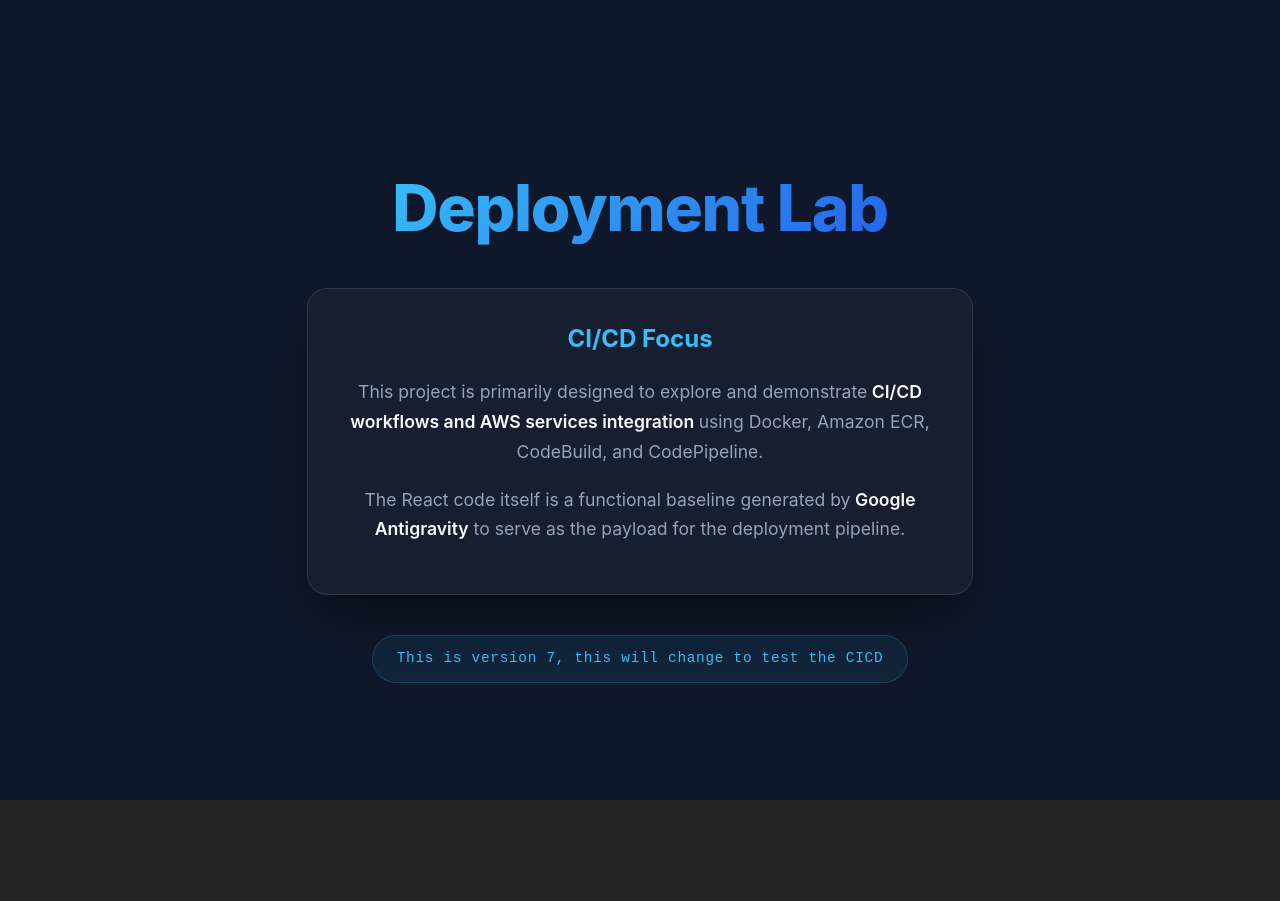
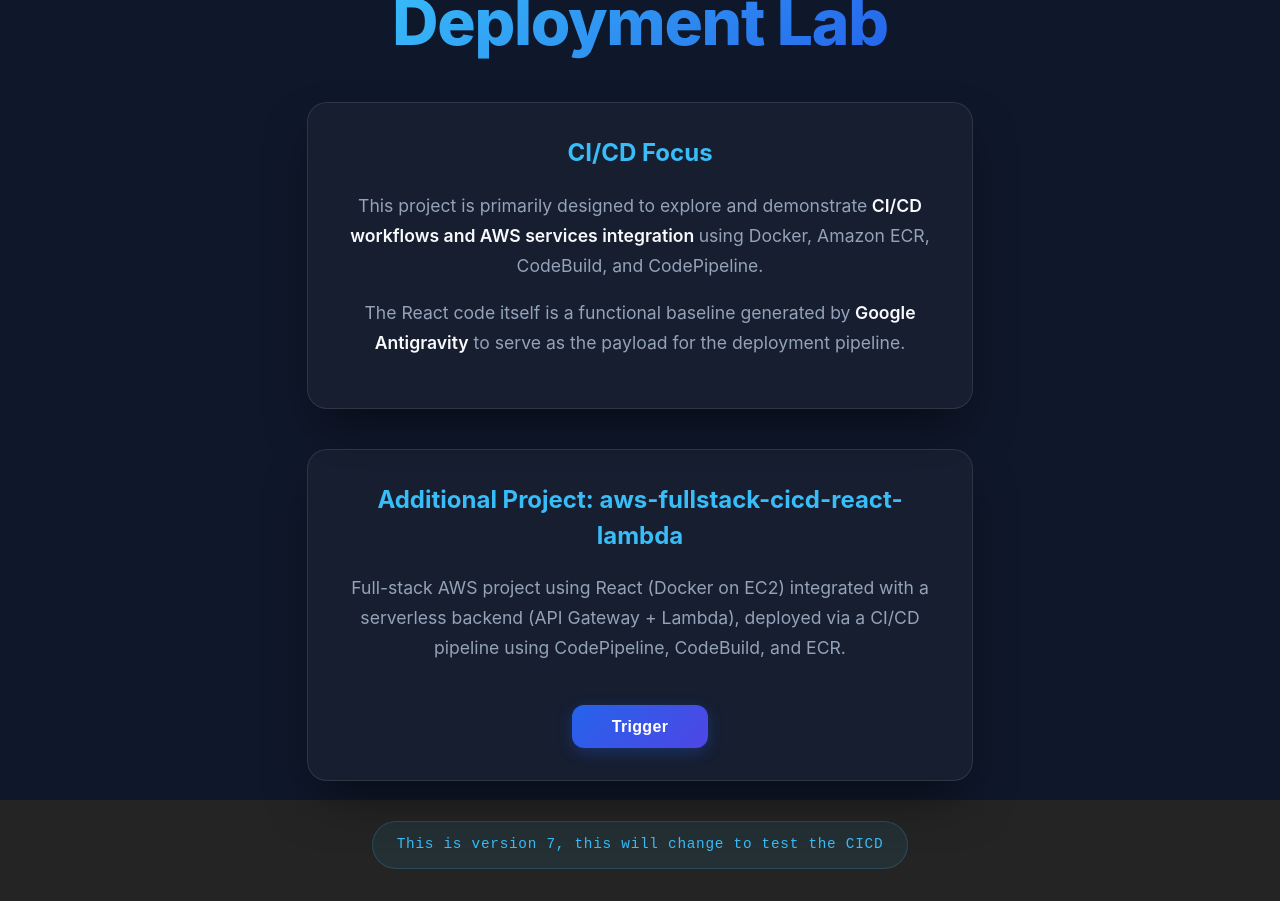
Before and after one commit to JeffJojerJonesCatulay/aws-docker-cicd-react-app, a React (Vite) app: page / in a window 1280 px wide. Before the commit the page ends 800 px from the top, so only its background shows below. Built offline with nearby package versions, Linux system fonts and the light colour scheme.

Commit message:
feat: aws-fullstack-cicd-react-lambda

```diff
--- a/src/App.css
+++ b/src/App.css
@@ -94,6 +94,94 @@
   transform: scale(1.05);
 }
 
+.trigger-button {
+  background: linear-gradient(135deg, var(--primary), #4f46e5);
+  color: white;
+  border: none;
+  padding: 0.8rem 2.5rem;
+  border-radius: 12px;
+  font-weight: 600;
+  font-size: 1rem;
+  cursor: pointer;
+  transition: all 0.3s cubic-bezier(0.4, 0, 0.2, 1);
+  box-shadow: 0 4px 15px rgba(37, 99, 235, 0.3);
+  margin-top: 1.5rem;
+  letter-spacing: 0.02em;
+}
+
+.trigger-button:hover {
+  transform: translateY(-2px);
+  box-shadow: 0 8px 25px rgba(37, 99, 235, 0.4);
+  background: linear-gradient(135deg, #3b82f6, #6366f1);
+}
+
+.trigger-button:active {
+  transform: translateY(1px);
+}
+
+.trigger-button:disabled {
+  opacity: 0.6;
+  cursor: not-allowed;
+  transform: none;
+}
+
+.api-results {
+  margin-top: 2rem;
+  display: flex;
+  flex-direction: column;
+  gap: 1rem;
+  width: 100%;
+  animation: slideUp 0.5s ease-out;
+}
+
+.result-item {
+  background: rgba(255, 255, 255, 0.05);
+  border: 1px solid rgba(255, 255, 255, 0.1);
+  padding: 1rem 1.5rem;
+  border-radius: 12px;
+  display: flex;
+  justify-content: space-between;
+  align-items: center;
+  transition: all 0.2s ease;
+}
+
+.result-item:hover {
+  background: rgba(255, 255, 255, 0.08);
+  transform: translateX(5px);
+}
+
+.user-name {
+  color: var(--accent);
+  font-weight: 700;
+  font-size: 1.1rem;
+}
+
+.user-phrase {
+  font-style: italic;
+  color: #e2e8f0;
+}
+
+.error-message {
+  margin-top: 1rem;
+  color: #ef4444;
+  background: rgba(239, 68, 68, 0.1);
+  padding: 0.75rem 1rem;
+  border-radius: 8px;
+  border: 1px solid rgba(239, 68, 68, 0.2);
+  font-size: 0.9rem;
+}
+
+@keyframes slideUp {
+  from {
+    opacity: 0;
+    transform: translateY(20px);
+  }
+  to {
+    opacity: 1;
+    transform: translateY(0);
+  }
+}
+
 @keyframes fadeIn {
   from {
     opacity: 0;
--- a/src/App.tsx
+++ b/src/App.tsx
@@ -1,6 +1,26 @@
+import { useState } from 'react'
 import './App.css'
 
 function App() {
+  const [data, setData] = useState<any[] | null>(null);
+  const [loading, setLoading] = useState(false);
+  const [error, setError] = useState<string | null>(null);
+
+  const handleTrigger = async () => {
+    setLoading(true);
+    setError(null);
+    try {
+      const response = await fetch('https://w4c81vr7k6.execute-api.us-east-1.amazonaws.com/user/getUserCatchphrase');
+      if (!response.ok) throw new Error('Failed to fetch data');
+      const result = await response.json();
+      setData(result);
+    } catch (err: any) {
+      setError(err.message);
+    } finally {
+      setLoading(false);
+    }
+  };
+
   return (
     <div className="container">
       <h1>Deployment Lab</h1>
@@ -18,6 +38,34 @@
         </p>
       </div>
 
+      <div className="focus-box">
+        <h2>Additional Project: aws-fullstack-cicd-react-lambda</h2>
+        <p>
+          Full-stack AWS project using React (Docker on EC2) integrated with a serverless backend
+          (API Gateway + Lambda), deployed via a CI/CD pipeline using CodePipeline, CodeBuild, and ECR.
+        </p>
+        <button
+          className="trigger-button"
+          onClick={handleTrigger}
+          disabled={loading}
+        >
+          {loading ? 'Triggering...' : 'Trigger'}
+        </button>
+
+        {error && <div className="error-message">Error: {error}</div>}
+
+        {data && (
+          <div className="api-results">
+            {data.map((user: any) => (
+              <div key={user.id} className="result-item">
+                <span className="user-name">{user.name}:</span>
+                <span className="user-phrase">"{user.catchphrase}"</span>
+              </div>
+            ))}
+          </div>
+        )}
+      </div>
+
       <div className="version-note">
         This is version 7, this will change to test the CICD
       </div>
```
Also changed, not shown: 3 other files (tests, documents, lock files or other folders).
